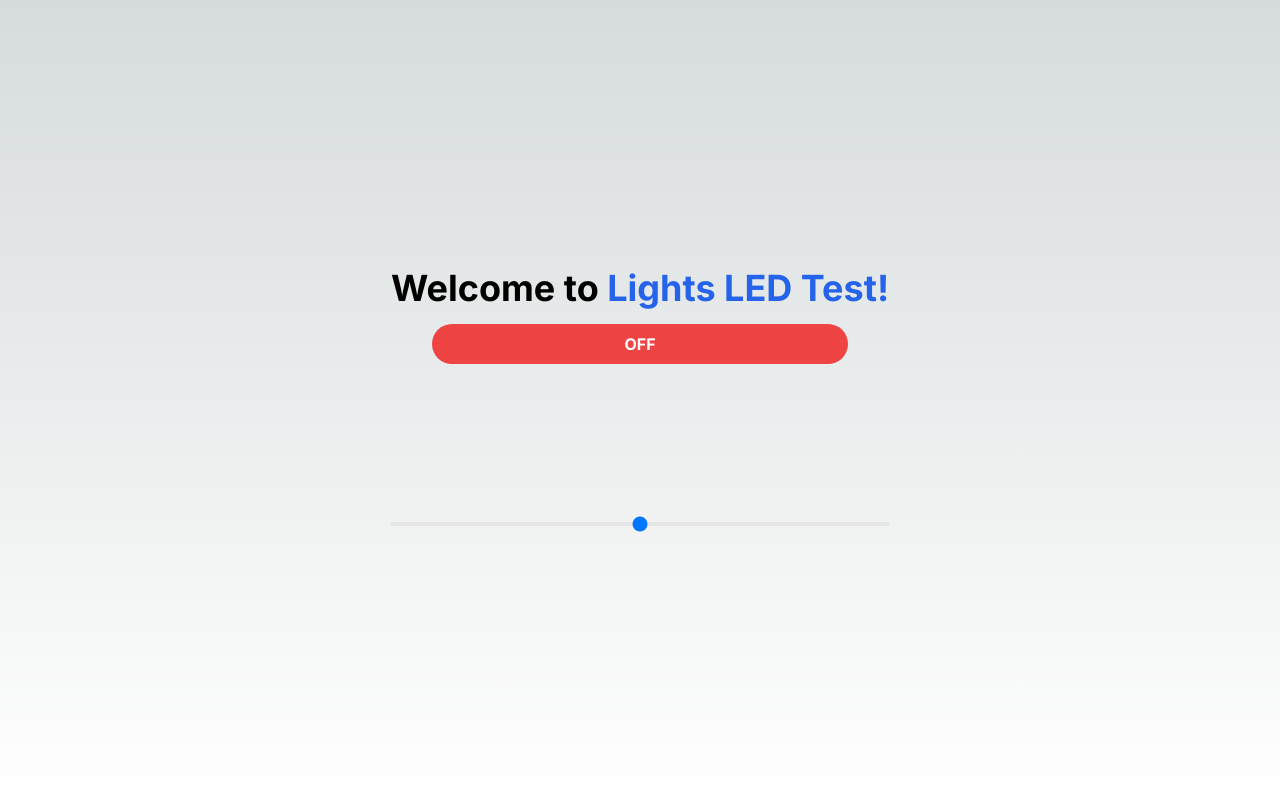
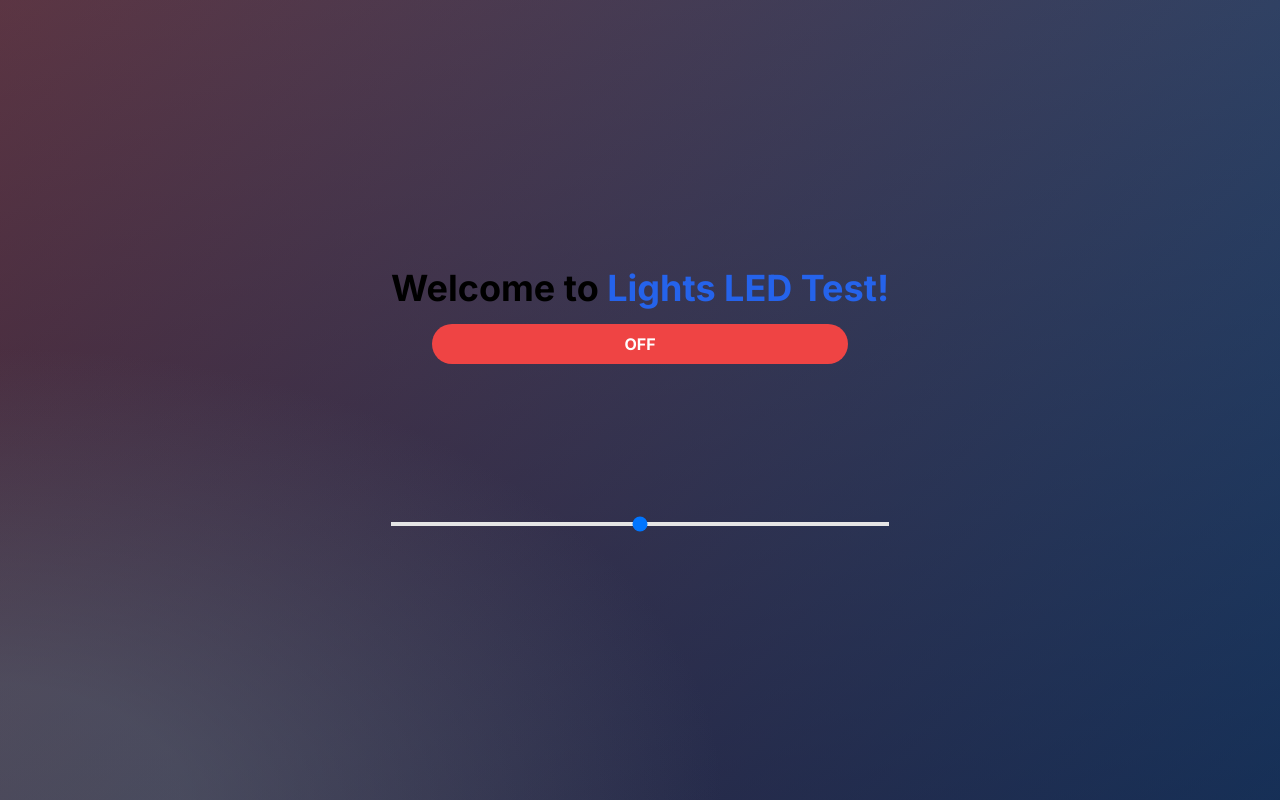
Before and after one commit to Jacob1010-h/led-tree, a Next.js app: page / in a window 1280 px wide. Built offline with nearby package versions, Linux system fonts and the light colour scheme; no server answers.

Commit message:
add radial gradient
<3 @GalexY727

```diff
--- a/app/globals.css
+++ b/app/globals.css
@@ -18,10 +18,10 @@
 
 body {
   color: rgb(var(--foreground-rgb));
-  background: linear-gradient(
-      to bottom,
-      transparent,
-      rgb(var(--background-end-rgb))
-    )
-    rgb(var(--background-start-rgb));
+  background: #092756;
+	background: -moz-radial-gradient(0% 100%, ellipse cover, rgba(104,128,138,.4) 10%,rgba(138,114,76,0) 40%),-moz-linear-gradient(top,  rgba(57,173,219,.25) 0%, rgba(42,60,87,.4) 100%), -moz-linear-gradient(-45deg,  #670d10 0%, #092756 100%);
+	background: -webkit-radial-gradient(0% 100%, ellipse cover, rgba(104,128,138,.4) 10%,rgba(138,114,76,0) 40%), -webkit-linear-gradient(top,  rgba(57,173,219,.25) 0%,rgba(42,60,87,.4) 100%), -webkit-linear-gradient(-45deg,  #670d10 0%,#092756 100%);
+	background: -o-radial-gradient(0% 100%, ellipse cover, rgba(104,128,138,.4) 10%,rgba(138,114,76,0) 40%), -o-linear-gradient(top,  rgba(57,173,219,.25) 0%,rgba(42,60,87,.4) 100%), -o-linear-gradient(-45deg,  #670d10 0%,#092756 100%);
+	background: -ms-radial-gradient(0% 100%, ellipse cover, rgba(104,128,138,.4) 10%,rgba(138,114,76,0) 40%), -ms-linear-gradient(top,  rgba(57,173,219,.25) 0%,rgba(42,60,87,.4) 100%), -ms-linear-gradient(-45deg,  #670d10 0%,#092756 100%);
+	background: -webkit-radial-gradient(0% 100%, ellipse cover, rgba(104,128,138,.4) 10%,rgba(138,114,76,0) 40%), linear-gradient(to bottom,  rgba(57,173,219,.25) 0%,rgba(42,60,87,.4) 100%), linear-gradient(135deg,  #670d10 0%,#092756 100%);
 }
```
